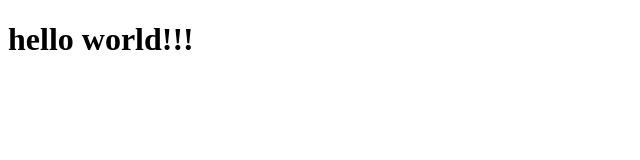
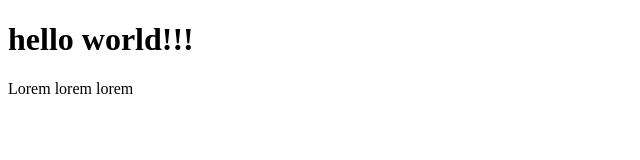
Before and after one commit to VladManucharov/test_easycode_15, a plain HTML site: page index.html in a window 1280 px wide. Shown: the whole page, without its empty margins (0-640 px from the left). Drawn offline with Linux system fonts and the light colour scheme.

Commit message:
Update index.html

```diff
--- a/index.html
+++ b/index.html
@@ -6,5 +6,6 @@
 </head>
 <body>
 	<h1>hello world!!!</h1>
+	 Lorem lorem lorem
 </body>
 </html>
```
